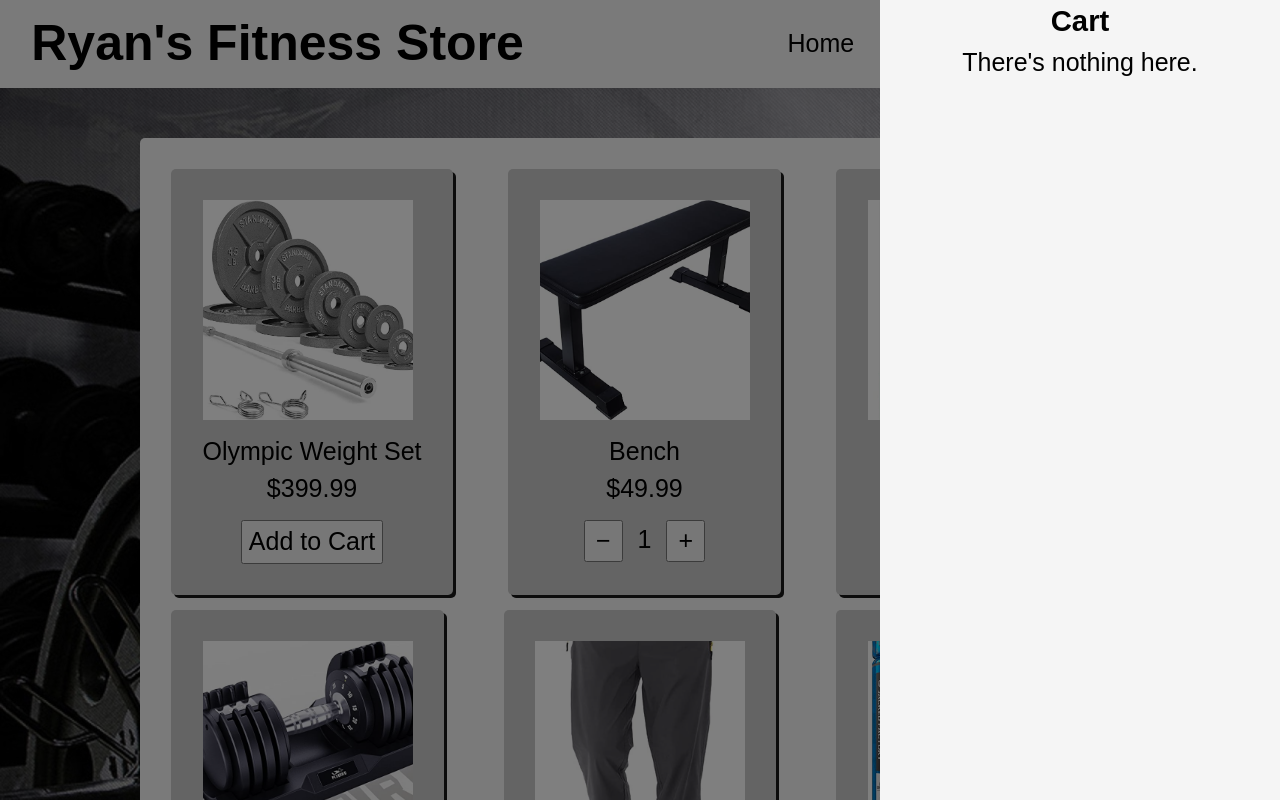
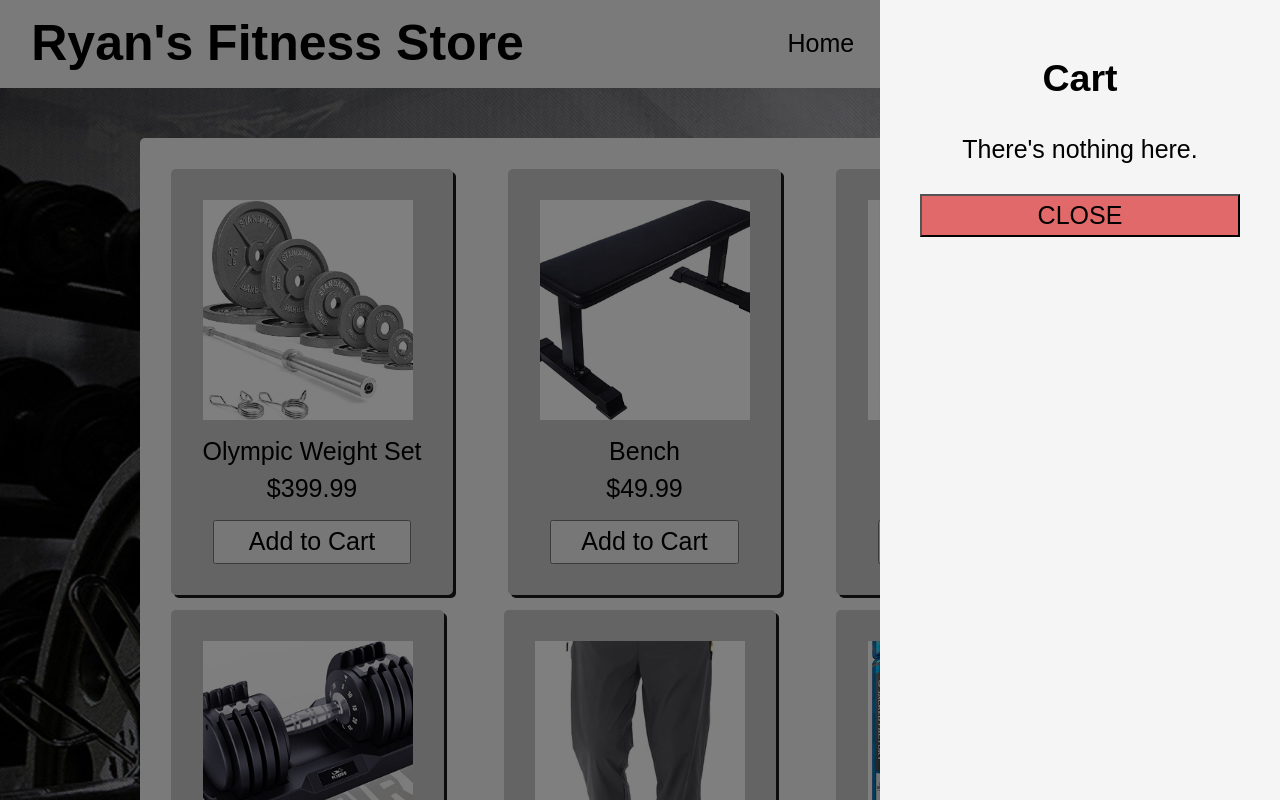
Before and after one commit to rygho90/shopping-cart, a React (Create React App) app: page /shop in a window 1280 px wide. Both pictures are taken after a click on the button 1198 px from the left and 43 px from the top of the page. Shown: the top 800 px of the page. Built offline with nearby package versions, Linux system fonts and the light colour scheme.

Commit message:
Add styling and functionality for CartItem component

```diff
--- a/src/components/App.js
+++ b/src/components/App.js
@@ -59,11 +59,8 @@ export default function App() {
   }
 
   function toggleCart() {
-    if (showCart) {
-      setShowCart(false);
-    } else {
-      setShowCart(true);
-    }
+    const display = showCart ? false : true;
+    setShowCart(display)
   }
 
   return (
@@ -99,7 +96,7 @@ const itemList = [
     name: "Bench",
     price: 49.99,
     image: bench,
-    quantity: 1,
+    quantity: 0,
   },
   {
     id: 3,
--- a/src/components/Cart.js
+++ b/src/components/Cart.js
@@ -1,11 +1,41 @@
-import React from "react";
+import React, { useContext } from "react";
+import { cartContext, itemContext } from "./App";
+import CartItem from "./CartItem";
 
 export default function Cart() {
+  const { toggleCart } = useContext(cartContext);
+  const { items } = useContext(itemContext);
+
+  let itemTotal = 0;
+  items.forEach((item) => {
+    itemTotal += item.quantity;
+  });
+
   return (
     <div className="overlay ">
       <div className="cart-container">
-        <h3>Cart</h3>
-        <p>There's nothing here.</p>
+        <h2 className="cart-title">Cart</h2>
+
+        <div className="cart-content">
+          {itemTotal === 0 && <p>There's nothing here.</p>}
+          {itemTotal > 0 &&
+            items.map((item) => {
+              if (item.quantity > 0)
+                return <CartItem key={item.id} {...item} />;
+              return null;
+            })}
+          {itemTotal > 0 && (
+            <button
+              className="cart-action cart-action--checkout"
+            >
+              Checkout
+            </button>
+          )}
+        </div>
+
+        <button className="cart-action cart-action--close" onClick={toggleCart}>
+          Close
+        </button>
       </div>
     </div>
   );
--- /dev/null
+++ b/src/components/CartItem.js
@@ -0,0 +1,18 @@
+import React from "react";
+import ItemCounter from "./ItemCounter";
+
+export default function CartItem(props) {
+  const { name, price, image, quantity, id } = props;
+  return (
+    <div className="cart-item-div">
+      <div className="flex-col">
+        <img src={image} alt={name} className="cart-item-img" />
+      </div>
+      <div className="flex-col">
+        <div className="cart-item-name">{name}</div>
+        <div className="cart-item-price">${(price * quantity).toFixed(2)}</div>
+        <ItemCounter quantity={quantity} id={id} />
+      </div>
+    </div>
+  );
+}
--- a/src/components/ShopItem.js
+++ b/src/components/ShopItem.js
@@ -11,7 +11,7 @@ export default function ShopItem(props) {
       <div className="item-name">{name}</div>
       <div className="item-price">${price}</div>
       {quantity === 0 && (
-        <button onClick={() => incrementQuantity(id)}>Add to Cart</button>
+        <button className="add-to-cart" onClick={() => incrementQuantity(id)}>Add to Cart</button>
       )}
       {quantity > 0 && <ItemCounter quantity={quantity} id={id} />}
     </div>
--- a/src/css/app.css
+++ b/src/css/app.css
@@ -5,6 +5,7 @@
 @import "shop-item.css";
 @import "item-counter.css";
 @import "cart.css";
+@import "cart-item.css";
 
 /* Box sizing rules */
 *,
--- /dev/null
+++ b/src/css/cart-item.css
@@ -0,0 +1,18 @@
+.cart-item-div {
+    width: 80%;
+    display: flex;
+    justify-content: space-around;
+    align-items: center;
+    padding: 1rem;
+    font-size: 0.85rem;
+}
+
+.flex-col {
+    flex: 1;
+}
+
+.cart-item-img {
+    width: 125px;
+    height: 125px;
+    object-fit: contain;
+}
--- a/src/css/cart.css
+++ b/src/css/cart.css
@@ -21,15 +21,38 @@
     text-align: center;
     background-color: whitesmoke;
 
-    animation-name: example;
+    animation-name: slide-in;
     animation-duration: 0.75s;
+
+    overflow: scroll;
 }
 
-@keyframes example {
+@keyframes slide-in {
     from {right: -500px;}
     to {right: 0px;}
 }
 
-.hidden {
-    display: none;
+.cart-title {
+    margin-top: 2rem;
 }
+
+.cart-content {
+    margin-top: 1rem;
+    display: flex;
+    flex-direction: column;
+    align-items: center;
+}
+
+.cart-action {
+    margin-top: 1rem;
+    width: 80%;
+    text-transform: uppercase;
+}
+
+.cart-action--checkout {
+    background-color: rgb(163, 252, 151);
+}
+
+.cart-action--close {
+    background-color: rgb(226, 105, 105);
+}
--- a/src/css/shop-item.css
+++ b/src/css/shop-item.css
@@ -3,3 +3,7 @@
     height: 220px;
     object-fit: cover;
 }
+
+.add-to-cart {
+    width: 90%;
+}
```
